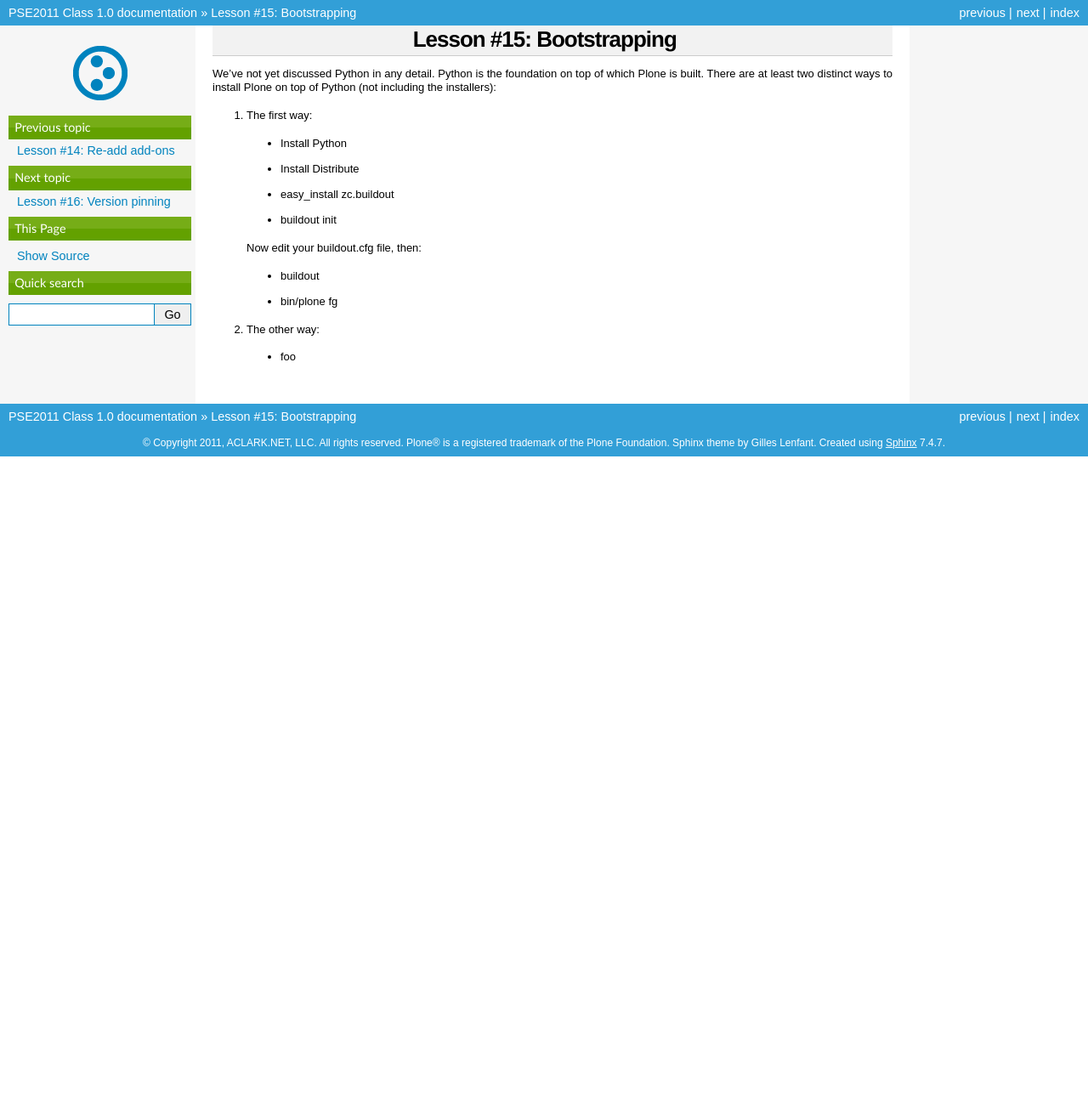
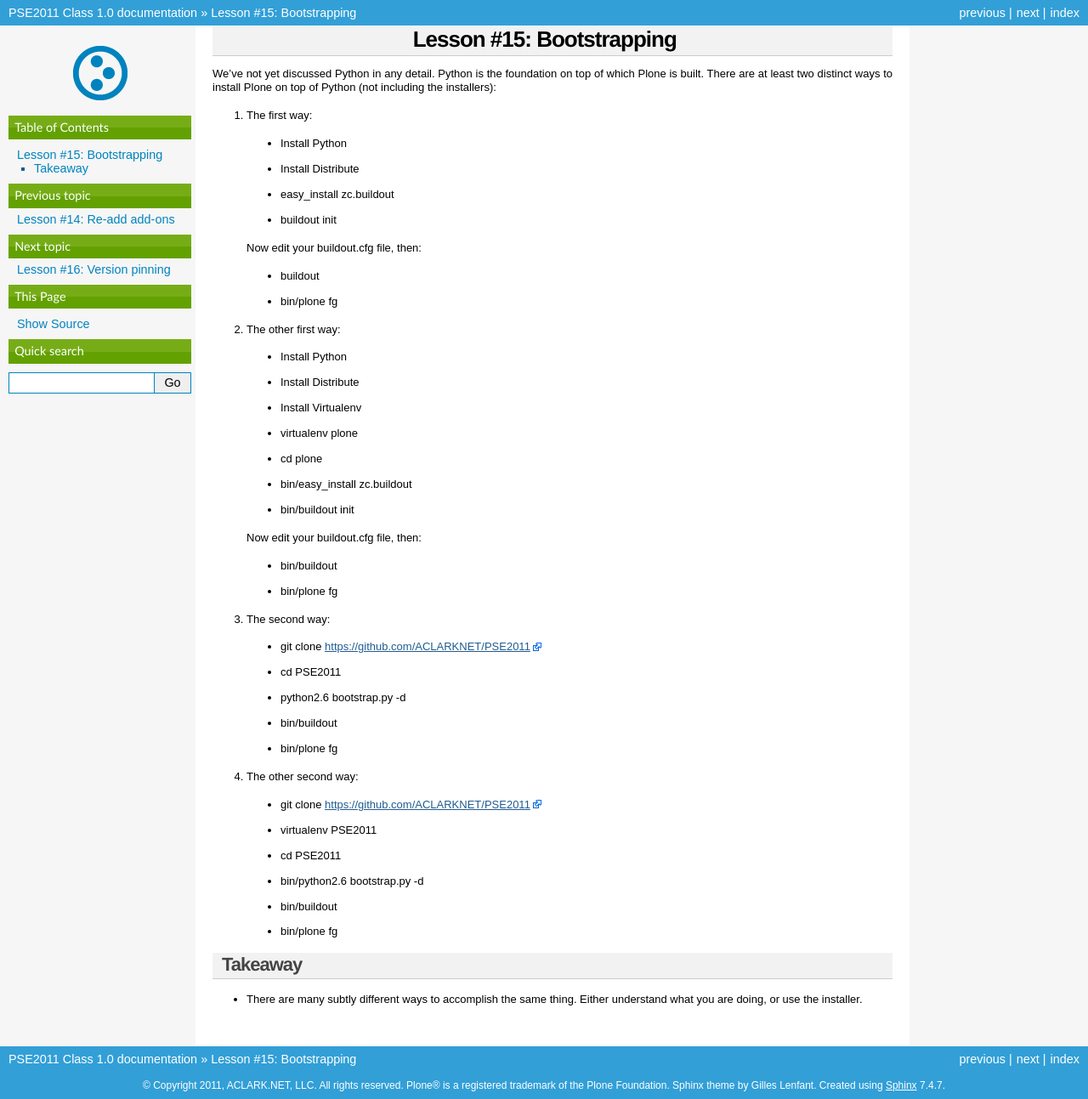
Before and after one commit to aclark4life/PSE2011, a Sphinx documentation site: the page built from docs/15.rst, in a window 1280 px wide. Shown: the whole page at 85% size. Built offline with Sphinx 7.4.7, drawn with Linux system fonts in a browser that asks for light colours; before the commit the page ends 900 px from its top, so only the background shows below that.

Commit message:
Update docs

```diff
--- a/docs/15.rst
+++ b/docs/15.rst
@@ -16,6 +16,39 @@
   * buildout
   * bin/plone fg
 
-2. The other way:
+2. The other first way:
 
-  * foo
+  * Install Python
+  * Install Distribute
+  * Install Virtualenv
+  * virtualenv plone
+  * cd plone
+  * bin/easy_install zc.buildout
+  * bin/buildout init
+
+  Now edit your buildout.cfg file, then:
+
+  * bin/buildout
+  * bin/plone fg
+
+3. The second way:
+
+  * git clone https://github.com/ACLARKNET/PSE2011
+  * cd PSE2011
+  * python2.6 bootstrap.py -d
+  * bin/buildout
+  * bin/plone fg
+
+4. The other second way:
+
+  * git clone https://github.com/ACLARKNET/PSE2011
+  * virtualenv PSE2011
+  * cd PSE2011
+  * bin/python2.6 bootstrap.py -d
+  * bin/buildout
+  * bin/plone fg
+
+Takeaway
+--------
+
+* There are many subtly different ways to accomplish the same thing. Either understand what you are doing, or use the installer.
```
